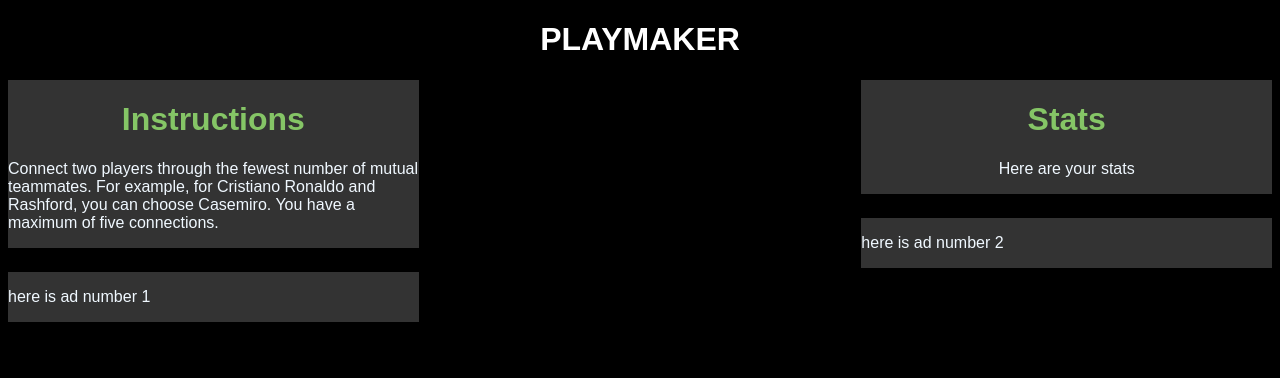
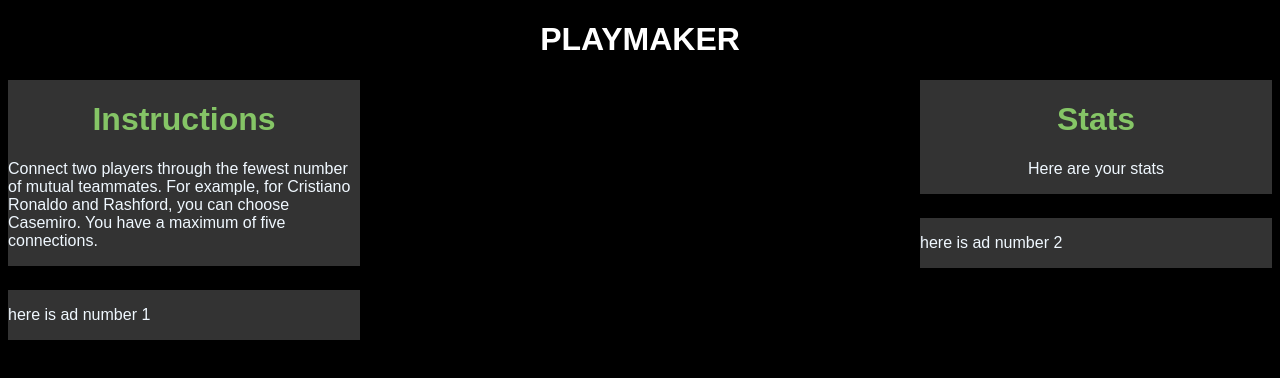
Before and after one commit to trevorkask/playmaker, a React (Vite) app in the folder front-end/: page / in a window 1280 px wide. Shown: the top 378 px of the page. Built offline with nearby package versions, Linux system fonts and the light colour scheme; a web font is replaced by a local one.

Commit message:
Resized the 3 main columns

```diff
--- a/front-end/index.html
+++ b/front-end/index.html
@@ -5,7 +5,7 @@
     <link rel="preconnect" href="https://rsms.me/">
     <link rel="stylesheet" href="https://rsms.me/inter/inter.css">
     <link rel="stylesheet" href="/src/index.css">
-    <meta name="viewport" content="width=device-width, initial-scale=1.0" />
+    <meta name="viewport" content="width=device-width, initial-scale=1.0"/>
     <title>Playmaker</title>
   </head>
   <body>
--- a/front-end/src/App.css
+++ b/front-end/src/App.css
@@ -1,6 +1,6 @@
 .App{
   display: grid;
   grid-auto-flow: column;
-  grid-template-columns: repeat(3, 1fr);
+  grid-template-columns: 1fr 1.5fr 1fr;
   gap: 1em;
 }
```
